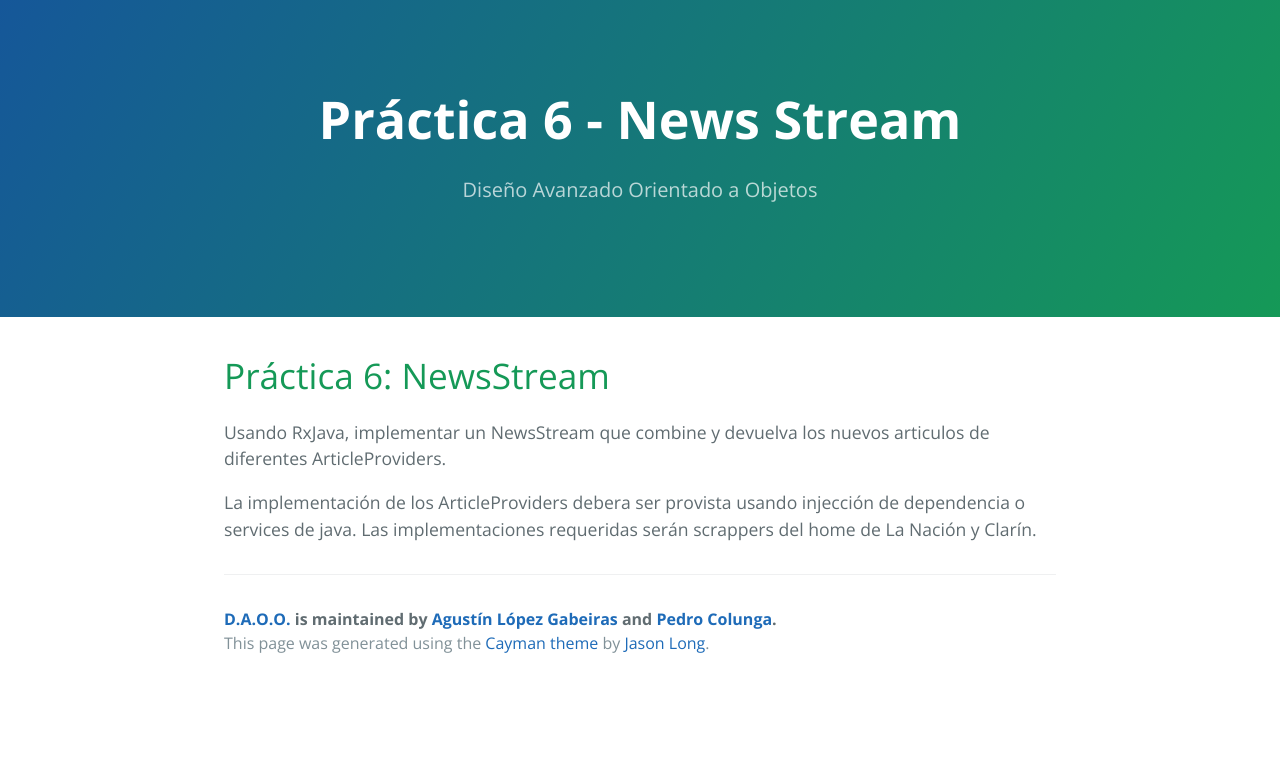
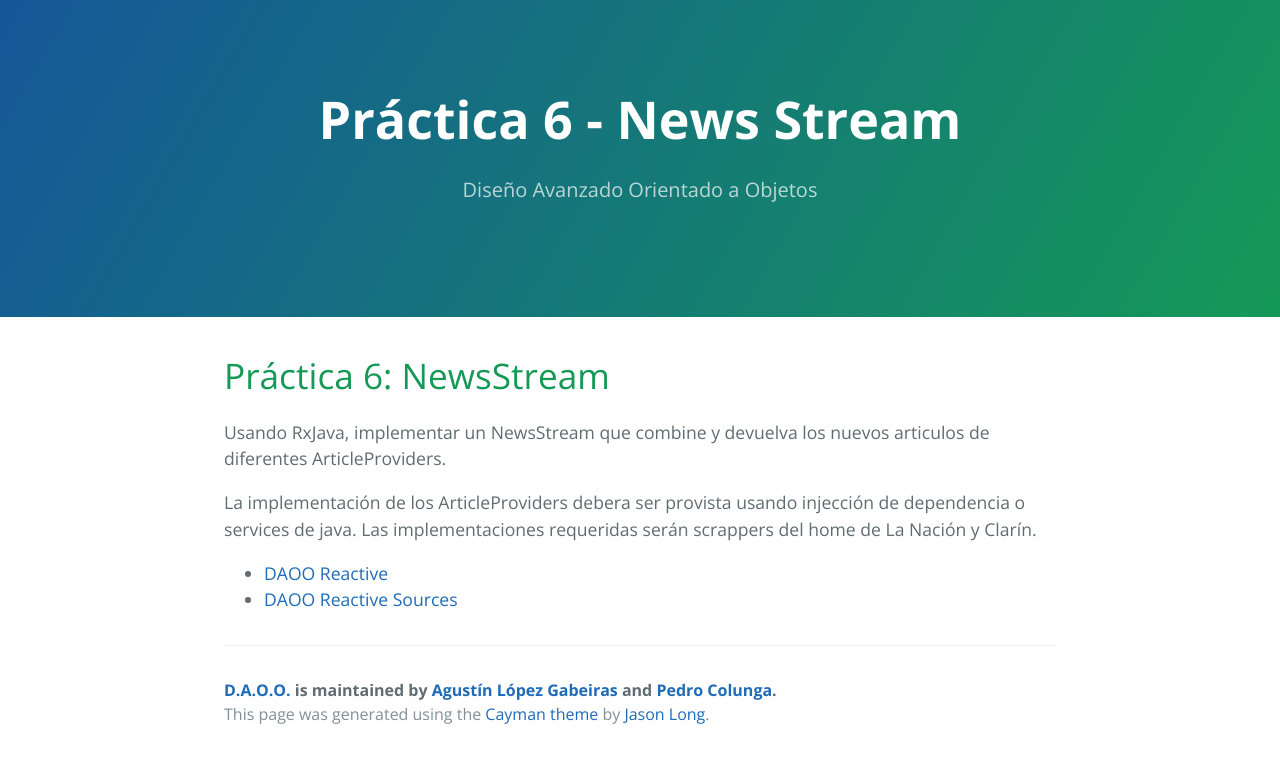
Before and after one commit to FacultadDeIngenieria/daoo-site, a Jekyll site: the page built from 4-behaviour/news.md, in a window 1280 px wide. Shown: the top 763 px of the page. Built offline with Jekyll 4.4.1, drawn with Linux system fonts in a browser that asks for light colours.

Commit message:
Add jars

```diff
--- a/4-behaviour/news.md
+++ b/4-behaviour/news.md
@@ -9,3 +9,6 @@ permalink: /practice/news
 Usando RxJava, implementar un NewsStream que combine y devuelva los nuevos articulos de diferentes ArticleProviders.
 
 La implementación de los ArticleProviders debera ser provista usando injección de dependencia o services de java. Las implementaciones requeridas serán scrappers del home de La Nación y Clarín.
+
+- [DAOO Reactive](../3-structural/daoo-reactive.jar)
+- [DAOO Reactive Sources](../3-structural/daoo-reactive-src.jar)
```
